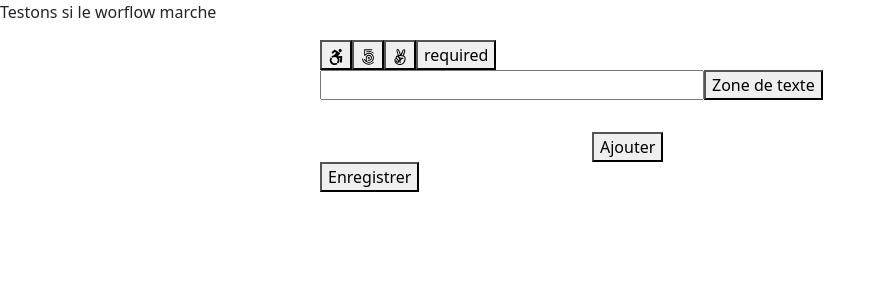
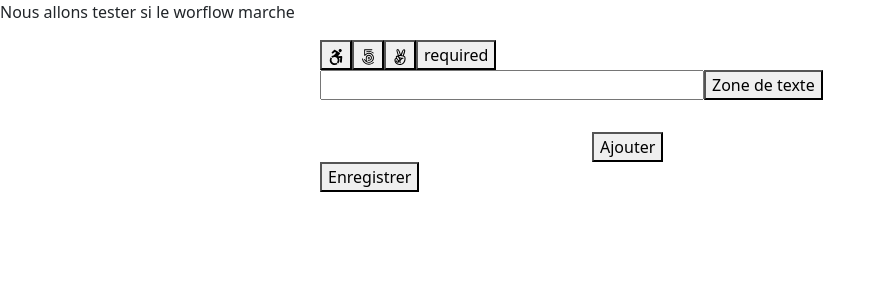
Before and after one commit to Fatou-S01/Projet_Faki, a React (Create React App) app in the folder projet_trans_front/: page / in a window 1280 px wide. Shown: the top 300 px of the page, without its empty margins (0-886 px from the left). Built offline with nearby package versions, Linux system fonts and the light colour scheme.

Commit message:
changement

```diff
--- a/projet_trans_front/src/Création_sondage/sondage.js
+++ b/projet_trans_front/src/Création_sondage/sondage.js
@@ -19,7 +19,7 @@ function Sondage(){
 
     return(
         <>
-        Testons si le worflow marche
+        Nous allons tester si le worflow marche
         <div id='faki'>
             <div id='test'>
             <div className='remove'>
```
